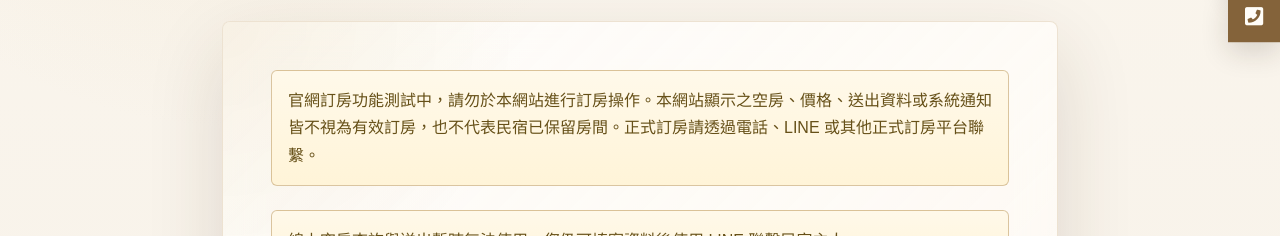
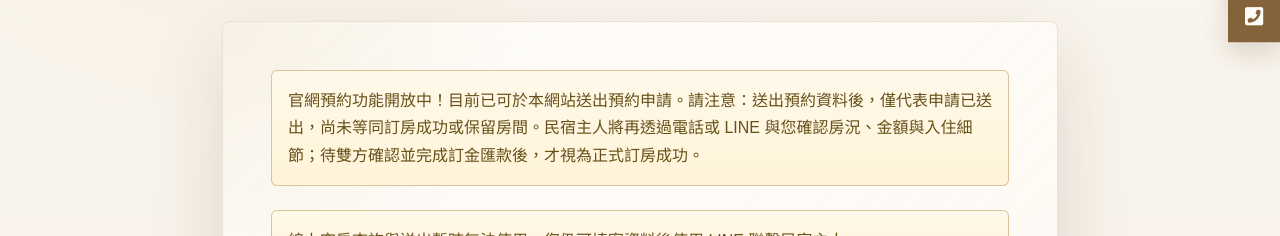
Before and after one commit to egger-meow/eight-six-eight-eight, a Next.js app in the folder apps/website/: page /booking in a window 1280 px wide. Shown: the part 546-782 px from the top of the page. Built offline with nearby package versions, Linux system fonts and the light colour scheme; no server answers.

Commit message:
feat: production mode

```diff
--- a/apps/website/src/app/booking-info/page.tsx
+++ b/apps/website/src/app/booking-info/page.tsx
@@ -52,7 +52,7 @@ export default function BookingInfo() {
         <div className="container">
           <div className={`reveal ${styles.editorialIntro}`}>
             <div>
-              <div className={styles.notice}>{t(bookingInfoPage.testNotice)}</div>
+              <div className={styles.notice}>{t(bookingInfoPage.reservationNotice)}</div>
             </div>
             {heroImage && (
               <figure className={styles.heroPhoto}>
--- a/apps/website/src/app/booking/layout.tsx
+++ b/apps/website/src/app/booking/layout.tsx
@@ -3,7 +3,7 @@ import type { Metadata } from "next";
 export const metadata: Metadata = {
   title: "預約訂房｜86.88民宿｜宜蘭三星雙人房與四人房",
   description:
-    "預約86.88民宿宜蘭三星住宿，查詢雙人房、四人房、入住日期、人數與房價資訊。正式訂房請透過電話或 LINE 與民宿主人確認。",
+    "預約86.88民宿宜蘭三星住宿，可於官網送出預約申請。民宿主人確認房況、金額與訂金匯款後，才視為正式訂房成功。",
   alternates: {
     canonical: "/booking",
   },
--- a/apps/website/src/app/booking/page.tsx
+++ b/apps/website/src/app/booking/page.tsx
@@ -319,7 +319,7 @@ function BookingForm() {
 
   return (
     <form className={styles.bookingForm} onSubmit={handleSubmit}>
-      <div className={styles.notice}>{t(bookingPage.testWarning)}</div>
+      <div className={styles.notice}>{t(bookingPage.reservationNotice)}</div>
 
       {!apiAvailable && (
         <div className={styles.notice}>
@@ -402,7 +402,7 @@ function BookingForm() {
               <span aria-hidden="true">×</span>
             </button>
             <h2>{t(modalMode === 'submit' ? bookingPage.confirmation.submitTitle : bookingPage.confirmation.lineTitle)}</h2>
-            <p className={styles.modalWarning}>{t(bookingPage.confirmation.testNote)}</p>
+            <p className={styles.modalWarning}>{t(bookingPage.confirmation.reservationNote)}</p>
             {modalMode === 'line' ? (
               <pre className={styles.messagePreview}>{currentLineMessage}</pre>
             ) : (
--- a/apps/website/src/data/content.ts
+++ b/apps/website/src/data/content.ts
@@ -272,9 +272,9 @@ export const bookingPage = {
     zh: '送出預約後由民宿主人確認房況與付款細節',
     en: 'Submit a request and the host will confirm availability and payment details.',
   },
-  testWarning: {
-    zh: '官網訂房功能測試中，請勿於本網站進行訂房操作。本網站顯示之空房、價格、送出資料或系統通知皆不視為有效訂房，也不代表民宿已保留房間。正式訂房請透過電話、LINE 或其他正式訂房平台聯繫。',
-    en: 'Website reservation is currently in testing. Do not use this website to make an actual reservation. Availability, prices, submitted records, or system notices shown here are not valid reservations and do not mean a room has been held. Please book officially by phone, LINE, or an official booking platform.',
+  reservationNotice: {
+    zh: '官網預約功能開放中！目前已可於本網站送出預約申請。請注意：送出預約資料後，僅代表申請已送出，尚未等同訂房成功或保留房間。民宿主人將再透過電話或 LINE 與您確認房況、金額與入住細節；待雙方確認並完成訂金匯款後，才視為正式訂房成功。',
+    en: 'Online reservation requests are now open. You can submit a request on this website. Please note: submitting the form means your request has been sent; it is not yet a confirmed booking or room hold. The host will confirm availability, price, and stay details by phone or LINE; the booking is official only after both sides confirm and the deposit transfer is completed.',
   },
   unavailableNotice: {
     zh: '線上空房查詢與送出暫時無法使用。您仍可填寫資料後使用 LINE 聯繫民宿主人。',
@@ -317,14 +317,14 @@ export const bookingPage = {
     submit: { zh: '送出線上預約', en: 'Submit Reservation' },
     submitting: { zh: '送出中...', en: 'Submitting...' },
     line: { zh: '使用 LINE 聯繫確認', en: 'Confirm via LINE' },
-    confirmSubmit: { zh: '確認送出測試預約', en: 'Confirm Test Submission' },
+    confirmSubmit: { zh: '確認送出預約申請', en: 'Submit Request' },
     confirmLine: { zh: '複製並開啟 LINE', en: 'Copy and Open LINE' },
     cancel: { zh: '取消', en: 'Cancel' },
   },
   confirmation: {
     submitTitle: { zh: '確認送出預約資料', en: 'Confirm Reservation Details' },
     lineTitle: { zh: '確認 LINE 訊息內容', en: 'Confirm LINE Message' },
-    testNote: { zh: '提醒：官網訂房功能仍在測試中，送出資料不視為有效訂房。', en: 'Reminder: website reservation is in testing, and submitted records are not valid reservations.' },
+    reservationNote: { zh: '提醒：送出後民宿主人將再透過電話或 LINE 確認房況、金額與入住細節；待雙方確認並完成訂金匯款後，才視為正式訂房成功。', en: 'Reminder: after submission, the host will confirm availability, price, and stay details by phone or LINE. The booking is official only after both sides confirm and the deposit transfer is completed.' },
     contact: { zh: '聯絡資料', en: 'Contact' },
     notes: { zh: '備註', en: 'Notes' },
     emptyNotes: { zh: '未填寫', en: 'None' },
@@ -351,8 +351,8 @@ export const bookingInfoPage = {
   metaTitle: { zh: '訂房資訊｜86.88民宿', en: 'Booking Info | 86.88 B&B' },
   h1: { zh: '訂房資訊', en: 'Booking Information' },
   intro: {
-    zh: '訂房成立以前，請以電話、LINE 或正式訂房平台與民宿主人確認房況、價格與付款方式。',
-    en: 'Before a reservation is confirmed, please verify availability, price, and payment details with the host by phone, LINE, or an official booking platform.',
+    zh: '官網預約功能開放中，可於本網站送出預約申請，民宿主人會再確認房況、價格與訂金匯款方式。',
+    en: 'Online reservation requests are open. You can submit a request on this website, and the host will confirm availability, price, and deposit transfer details.',
   },
   contacts: [
     { label: { zh: 'LINE', en: 'LINE' }, value: '@gps2290j', href: 'http://line.naver.jp/ti/p/~@gps2290j' },
@@ -363,8 +363,8 @@ export const bookingInfoPage = {
     {
       title: { zh: '訂房與付款確認', en: 'Reservation & Payment' },
       items: {
-        zh: ['請先提供入住日期、退房日期、房型、人數與聯絡方式。', '民宿主人確認仍有空房後，會回覆實際價格與付款方式。', '完成主人指定的確認流程後，才視為正式訂房。'],
-        en: ['Send your check-in date, check-out date, room type, guest count, and contact details first.', 'The host will reply with confirmed availability, final price, and payment method.', 'A booking is official only after the host confirms the required steps are complete.'],
+        zh: ['請先提供入住日期、退房日期、房型、人數與聯絡方式。', '民宿主人確認仍有空房後，會回覆實際價格與訂金匯款方式。', '待雙方確認並完成訂金匯款後，才視為正式訂房成功。'],
+        en: ['Send your check-in date, check-out date, room type, guest count, and contact details first.', 'The host will reply with confirmed availability, final price, and deposit transfer details.', 'A booking is official only after both sides confirm and the deposit transfer is completed.'],
       },
     },
     {
@@ -389,9 +389,9 @@ export const bookingInfoPage = {
       },
     },
   ],
-  testNotice: {
-    zh: '官網訂房功能測試中，網站送出資料、顯示價格或系統回覆皆不視為有效訂房。正式訂房請透過電話、LINE 或其他正式訂房平台聯繫。',
-    en: 'Website reservation is in testing. Submitted records, shown prices, or system replies on this website are not valid reservations. Please book officially by phone, LINE, or an official booking platform.',
+  reservationNotice: {
+    zh: '送出預約資料後，僅代表申請已送出，尚未等同訂房成功或保留房間。民宿主人將再透過電話或 LINE 與您確認房況、金額與入住細節；待雙方確認並完成訂金匯款後，才視為正式訂房成功。',
+    en: 'Submitting reservation details means your request has been sent, but it is not yet a confirmed booking or room hold. The host will confirm availability, price, and stay details by phone or LINE; the booking is official only after both sides confirm and the deposit transfer is completed.',
   },
   contactAction: { zh: '聯繫民宿主人', en: 'Contact Host' },
 } as const;
```
Also changed, not shown: 4 other files (tests, documents, lock files or other folders).
